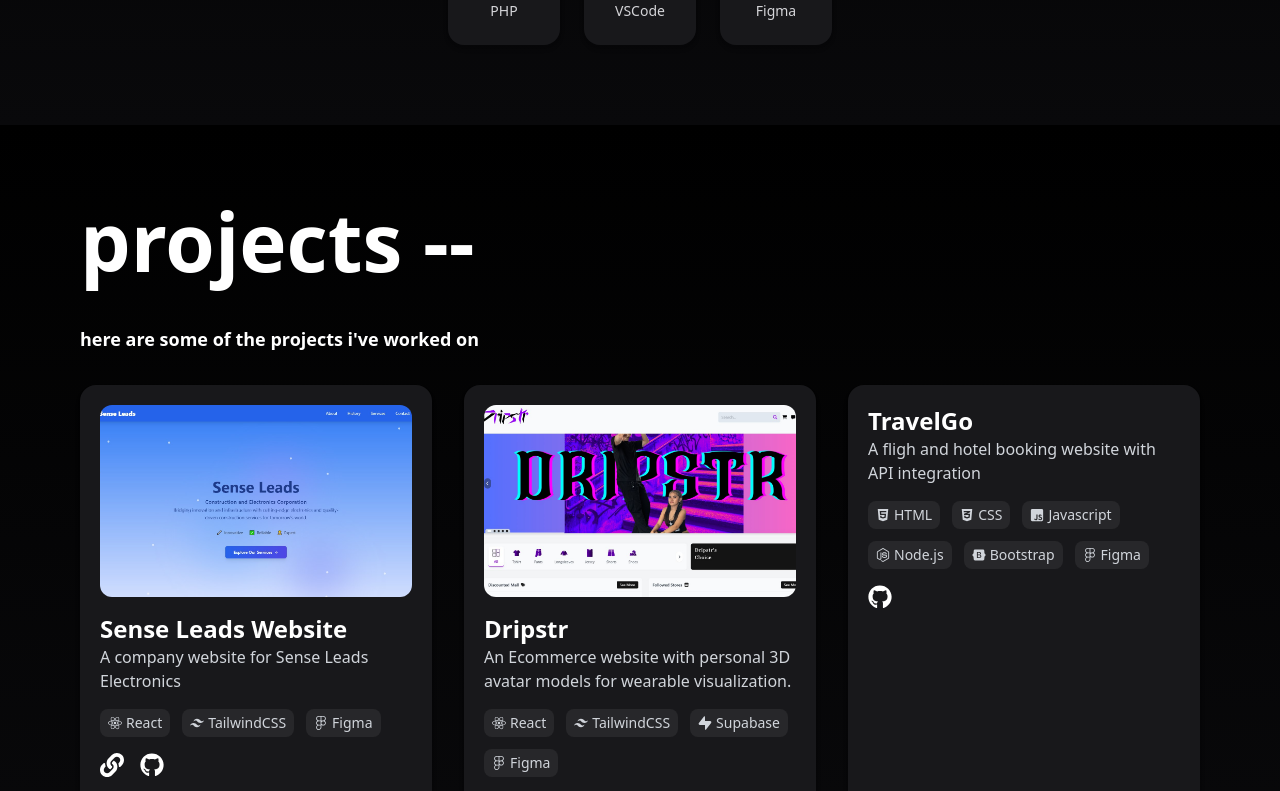
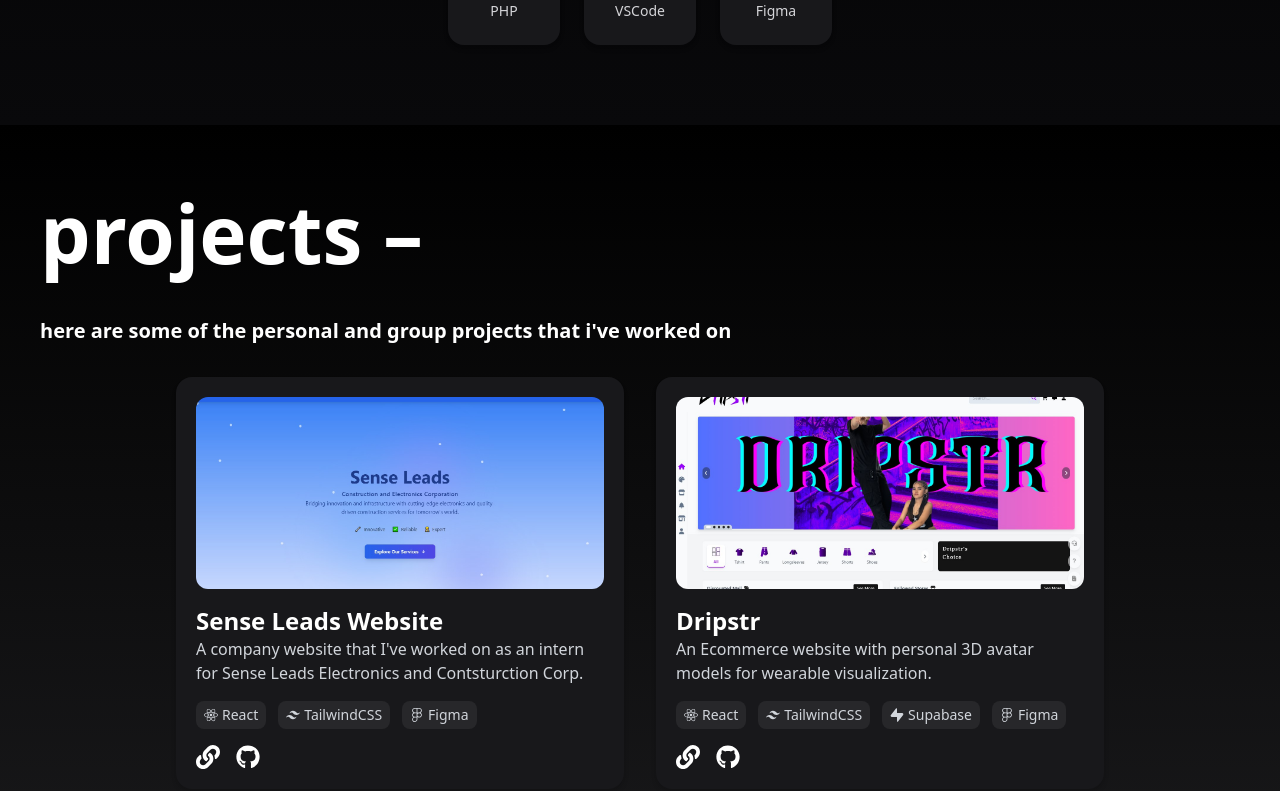
Before and after one commit to JustineDwayne/Dwayne-Portfolio, a React (Create React App) app: page / in a window 1280 px wide. Shown: the part 2020-2811 px from the top of the page. Built offline with nearby package versions, Linux system fonts and the light colour scheme.

Commit message:
Update Projects.jsx

```diff
--- a/src/Components/Projects.jsx
+++ b/src/Components/Projects.jsx
@@ -15,6 +15,7 @@ import { RiTailwindCssFill, RiSupabaseFill } from "react-icons/ri";
 
 import sl from '../Assets/senseleads.jpg'
 import dr from '../Assets/dripstr.jpg'
+import tg from '../Assets/travelgo.jpg'
 import ProjectCard from './ProjectCard';
 
 const projects = [
@@ -22,7 +23,7 @@ const projects = [
         id: 1,
         img: sl,
         name: 'Sense Leads Website',
-        desc: 'A company website for Sense Leads Electronics',
+        desc: "A company website that I've worked on as an intern for Sense Leads Electronics and Contsturction Corp.",
         used: [
             {
                 name: 'React',
@@ -86,8 +87,9 @@ const projects = [
 
     {
         id: 3,
+        img: tg,
         name: 'TravelGo',
-        desc: 'A fligh and hotel booking website with API integration',
+        desc: 'A flight and hotel booking website with API integration.',
         used: [
             {
                 name: 'HTML',
@@ -128,13 +130,13 @@ const projects = [
 
 export default function Projects() {
     return (
-        <section className="relative flex-1 flex flex-col md:flex-row bg-gradient-to-b bg-black from-black to-zinc-950 md:p-10 bg-cover bg-center">
-            <div className="flex flex-col justify-center max-w-4xl pt-4 px-10 md:max-w-none md:flex-1">
+        <section className="relative flex-1 flex flex-col md:flex-row bg-gradient-to-b bg-black from-black to-zinc-800 md:p-10 bg-cover bg-center">
+            <div className="flex flex-col justify-center max-w-4xl pt-2 pb-2 px-0 md:max-w-none md:flex-1">
                 <h2 className="text-white font-semibold text-[3rem] md:text-[5rem] mb-6">
-                    projects --
+                    projects –
                 </h2>
-                <h2 className='text-white text-lg font-bold mb-8'>here are some of the projects i've worked on</h2>
-                <div className="grid grid-cols-1 sm:grid-cols-2 lg:grid-cols-3 gap-8">
+                <h2 className='text-white text-xl font-bold mb-8'>here are some of the personal and group projects that i've worked on</h2>
+                <div className="flex flex-col items-center md:flex-row md:flex-wrap md:justify-center gap-8">
                     {projects.map(project => (
                         <ProjectCard key={project.id} project={project} />
                     ))}
```
